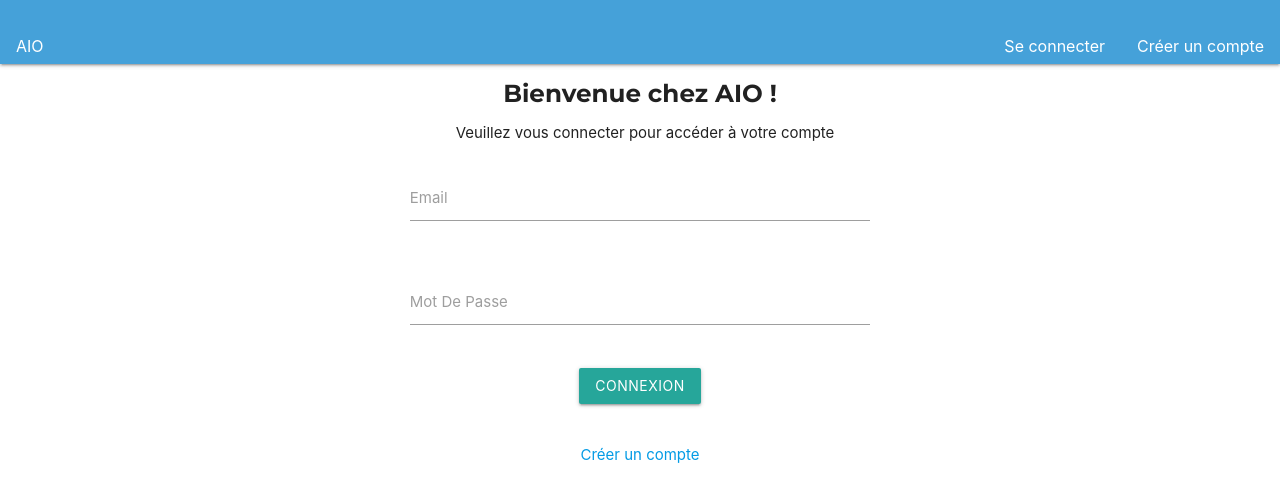
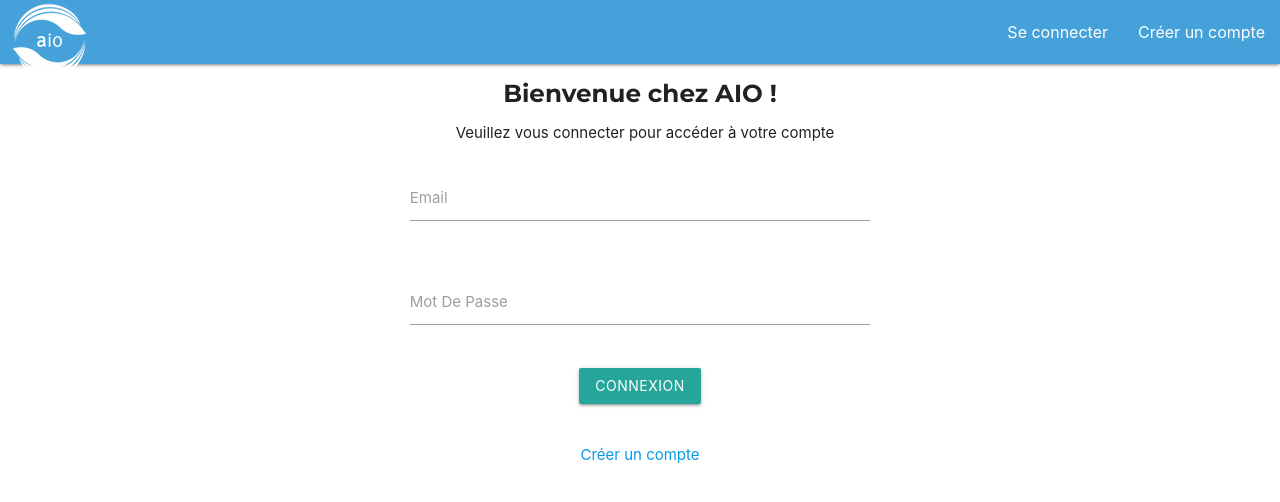
Before and after one commit to bibii1/AIO_front, a Vue app: page / in a window 1280 px wide. Shown: the top 502 px of the page. Built offline with nearby package versions, Linux system fonts and the light colour scheme; no server answers; a web font is replaced by a local one.

Commit message:
Add logo top left

```diff
--- a/src/components/Navbar.vue
+++ b/src/components/Navbar.vue
@@ -1,7 +1,12 @@
 <template>
   <nav>
     <div class="nav-wrapper">
-      <router-link to="/" class="brand-logo left">AIO</router-link>
+      <div class="logo">
+        <router-link to="/" class="brand-logo left">
+        <img src='../assets/aio.png'>
+        </router-link>
+      </div>
+      <div class="navigation">
       <ul id="nav-mobile" class="right">
         <li><router-link v-show="!isAuth" :to="'/'">Se connecter</router-link></li>
         <li><router-link v-show="!isAuth" :to="'/users/create'">Créer un compte</router-link></li>
@@ -9,6 +14,7 @@
         <li><button v-show="isAuth" v-on:click="logout" class="btn waves-effect waves-light" type="submit" name="action">Déconnexion</button></li>
         <li><button v-show="isAuth" v-on:click="logoutAll" class="btn waves-effect waves-light" type="submit" name="action">Déconnexion totale</button></li>
       </ul>
+      </div>
     </div>
   </nav>
 </template>
@@ -17,7 +23,6 @@
 import PostService from '../PostService';
 const postService = new PostService();
 import router from '../router';
-
 
 export default {
 
@@ -66,6 +71,15 @@ export default {
 <style scoped>
 .nav-wrapper{
   background-color: #45A1D9;
+  margin: auto;
+}
+
+.logo{
+  margin: auto;
+}
+
+.navigation{
+  margin:auto;
 }
 
 .navbar {
@@ -78,8 +92,8 @@ export default {
   font-size: 16px;
   color: white;
   text-align: center;
-  padding: 14px 16px;
   text-decoration: none;
+  margin: auto;
 }
 
 
```
Also changed, not shown: src/assets/aio.png (renamed from src/assets/aio-white-831x618.png).
